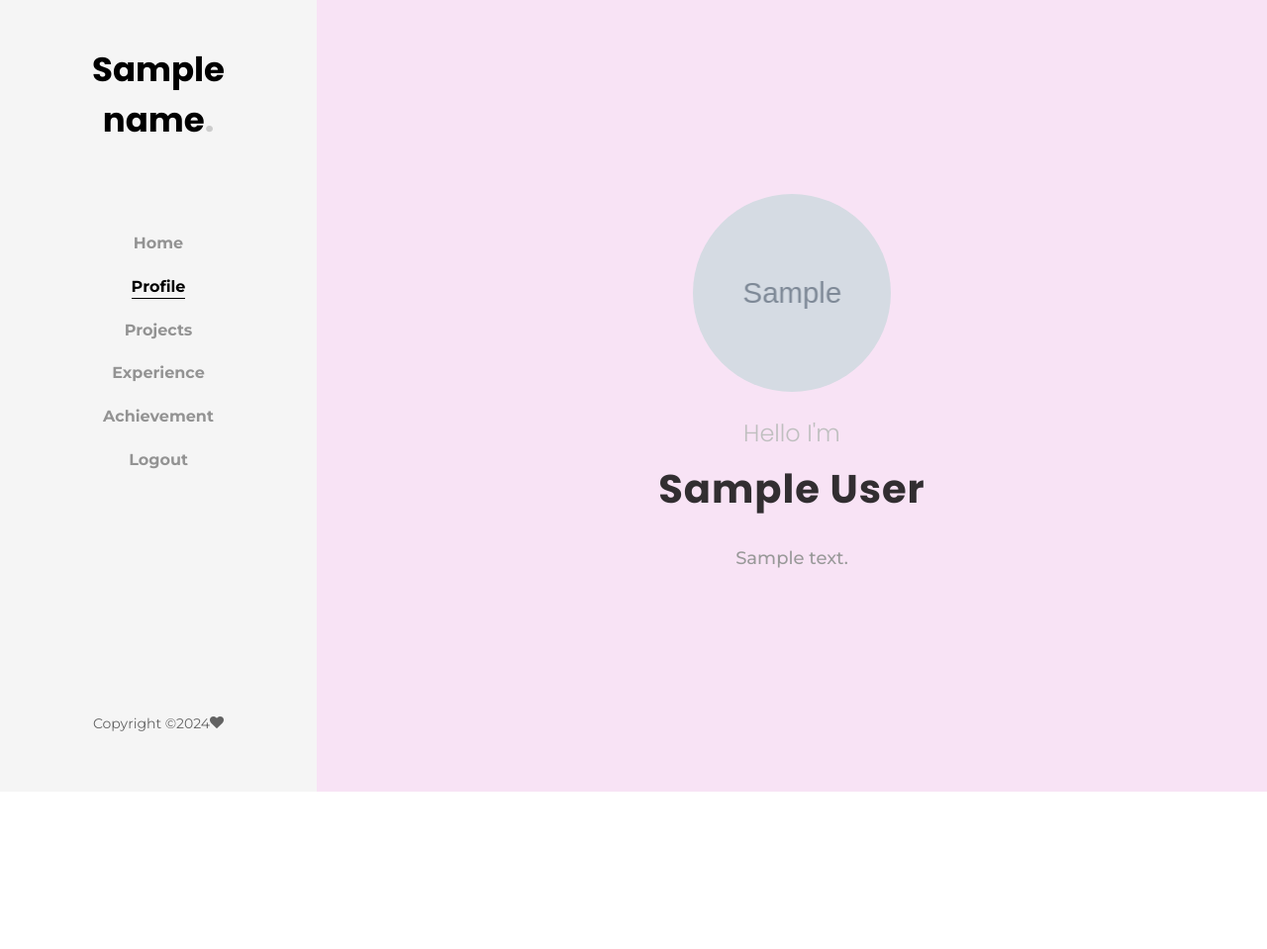
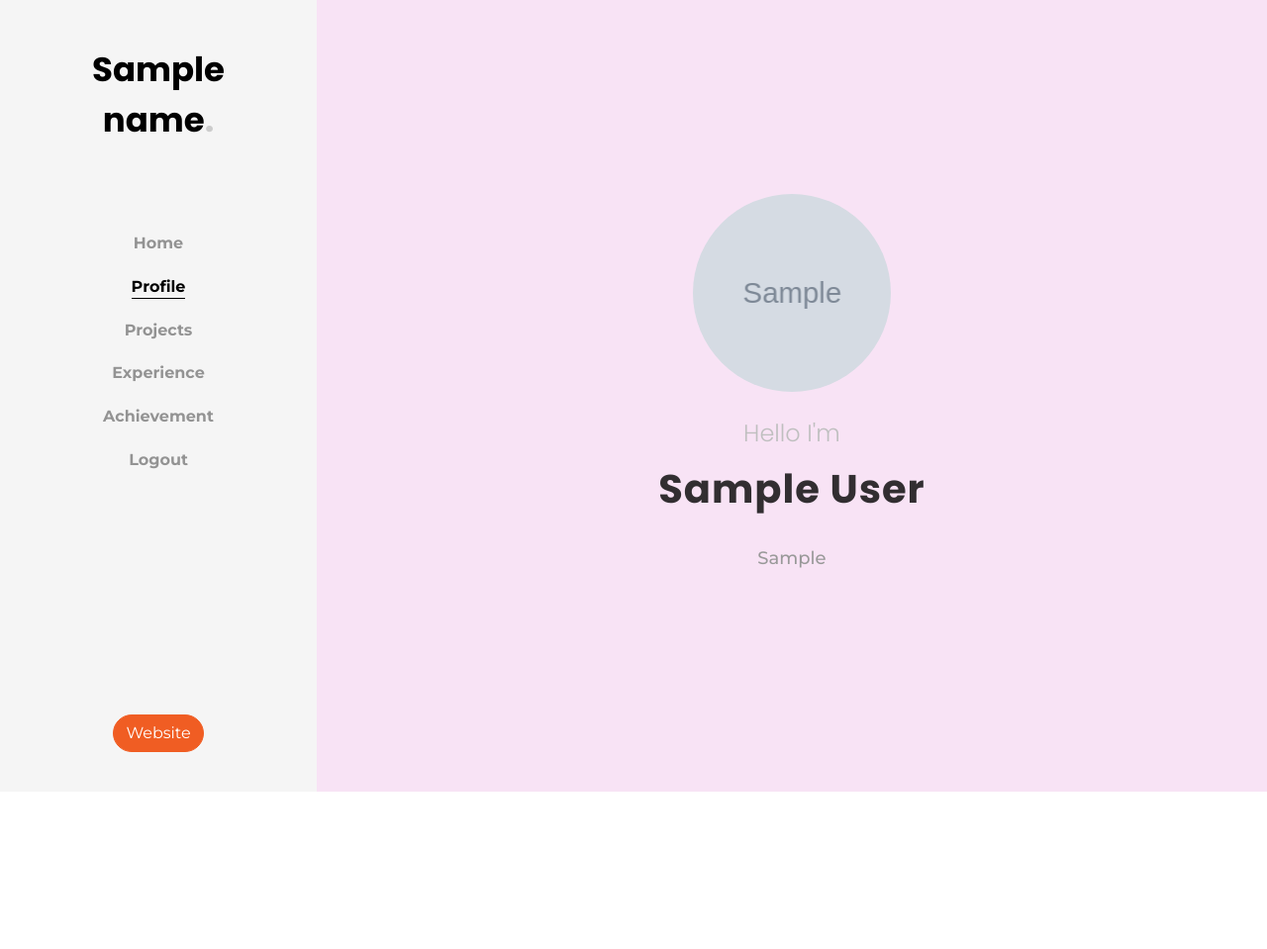
Before and after one commit to melbinproy2003/Profilo, a Django app: template templates/user/profile_detail.html in a window 1280 px wide. Shown: the top 959 px of the page at 99% size. Run offline with Django 5.2, Linux system fonts and the light colour scheme; tables that the repository leaves empty hold one stand-in row (values such as "Sample post"); the template is opened without the code that fills it: values that come from a table or form of the project are taken from there, most other values are stand-ins (such as "Sample title", 1, 10 or a date in 2020); grey boxes marked "Sample" are stand-in pictures; some libraries are stand-ins or nearby versions; some web fonts are replaced.

Commit message:
3rd commit

```diff
--- a/templates/user/profile_detail.html
+++ b/templates/user/profile_detail.html
@@ -93,9 +93,8 @@
             </nav>
 
             <div class="colorlib-footer">
-                <p><!-- Link back to Colorlib can't be removed. Template is licensed under CC BY 3.0. -->
-              Copyright &copy;<script>document.write(new Date().getFullYear());</script><i class="icon-heart" aria-hidden="true"></i><a href="https://colorlib.com" target="_blank"></a>
-            </div>
+                <a href="{% url 'website' profile_id=request.session.id %}"><button type="button" class="btn btn-primary">Website</button></a>
+			</div>
         </aside> <!-- END COLORLIB-ASIDE -->
         <div id="colorlib-main">
             <div class="hero-wrap js-fullheight" style="background-color: #e8a2df;" data-stellar-background-ratio="0.5">
@@ -116,7 +115,7 @@
                             {% else %}
                             <h1 class="mb-4">{{ name }}</h1>
                             {% endif %}
-                            <p class="mb-4">{{ profile.bio|default:"No bio available" }}</p>
+                            <p class="mb-4">{{ profile.education|default:" " }}</p>
                               <ul>
                                   {% for link, platform in social_media_platforms %}
                                       <a href="https://{{ link }}" target="blank" ><i class="icon-{{ platform }}"></i></a>
--- a/templates/user/userhome.html
+++ b/templates/user/userhome.html
@@ -68,7 +68,7 @@
                             {% else %}
                             <h1 class="mb-4">{{ name }}</h1>
                             {% endif %}
-                            <p class="mb-4">{{ profile.bio|default:"No bio available" }}</p>
+                            <p class="mb-4">{{ profile.education|default:" " }}</p>
                                 <ul>
                                     {% for link, platform in social_media_platforms %}
                                       <a href="https://{{ link }}" target="blank" ><i class="icon-{{ platform }}"></i></a>
--- a/userapp/utils.py
+++ b/userapp/utils.py
@@ -9,6 +9,7 @@
     "pinterest": ["pinterest.com", "pin.it"],
     "tiktok": ["tiktok.com"],
     "github": ["github.com"],
+    "whatsapp":["wa.me"],
 }
 
 def get_domain_from_url(url):
```
Also changed, not shown: templates/user/certification_list.html (+2 -5 lines), templates/user/projects.html (+2 -5 lines), templates/user/work_experience_list.html (+2 -5 lines), media/certificate/5d26bc58dee4f03e680bc4a2ac8aab54.jpg (added), media/profile_pictures/images_fs5MZ1O.jpg (added), userapp/migrations/0001_initial.py.
